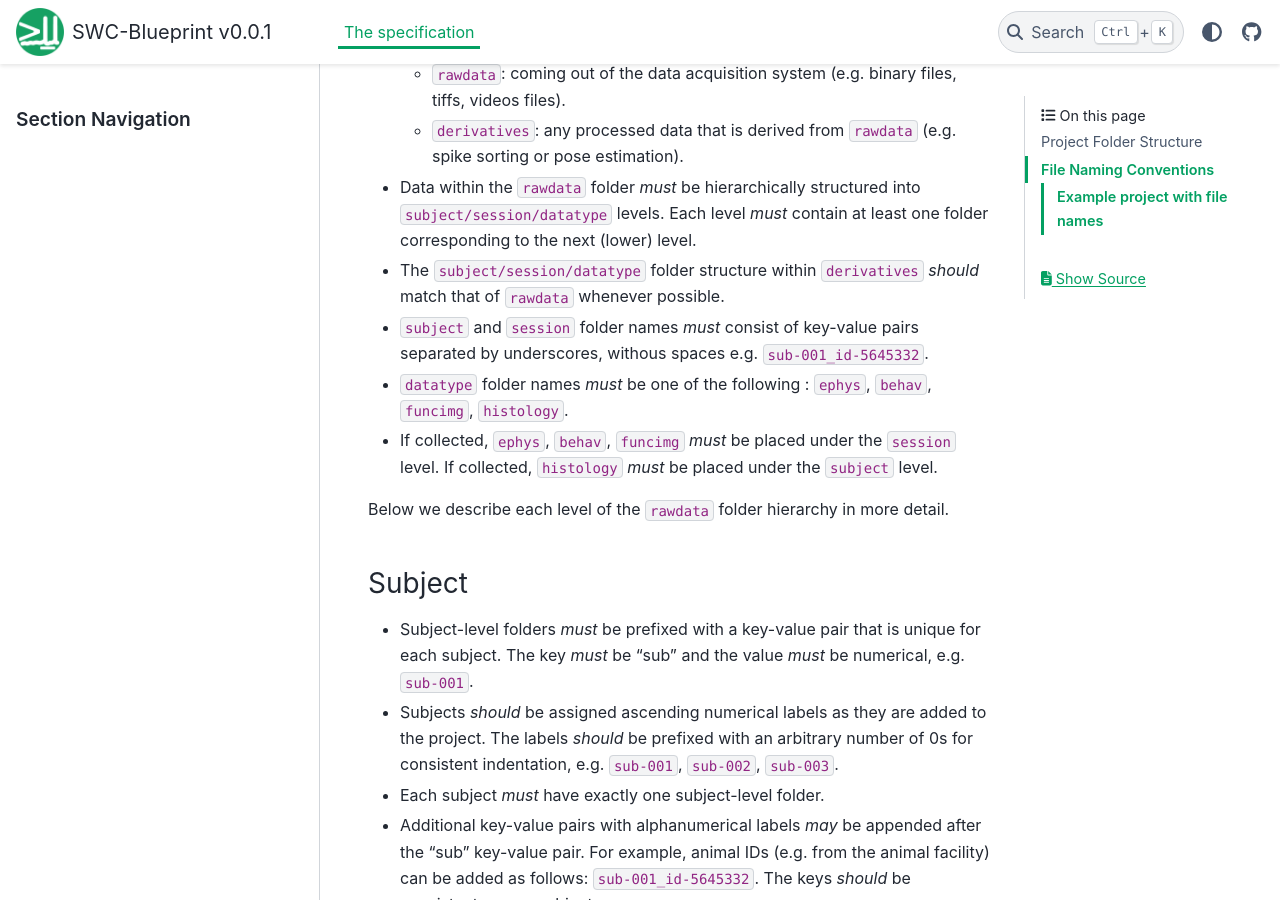
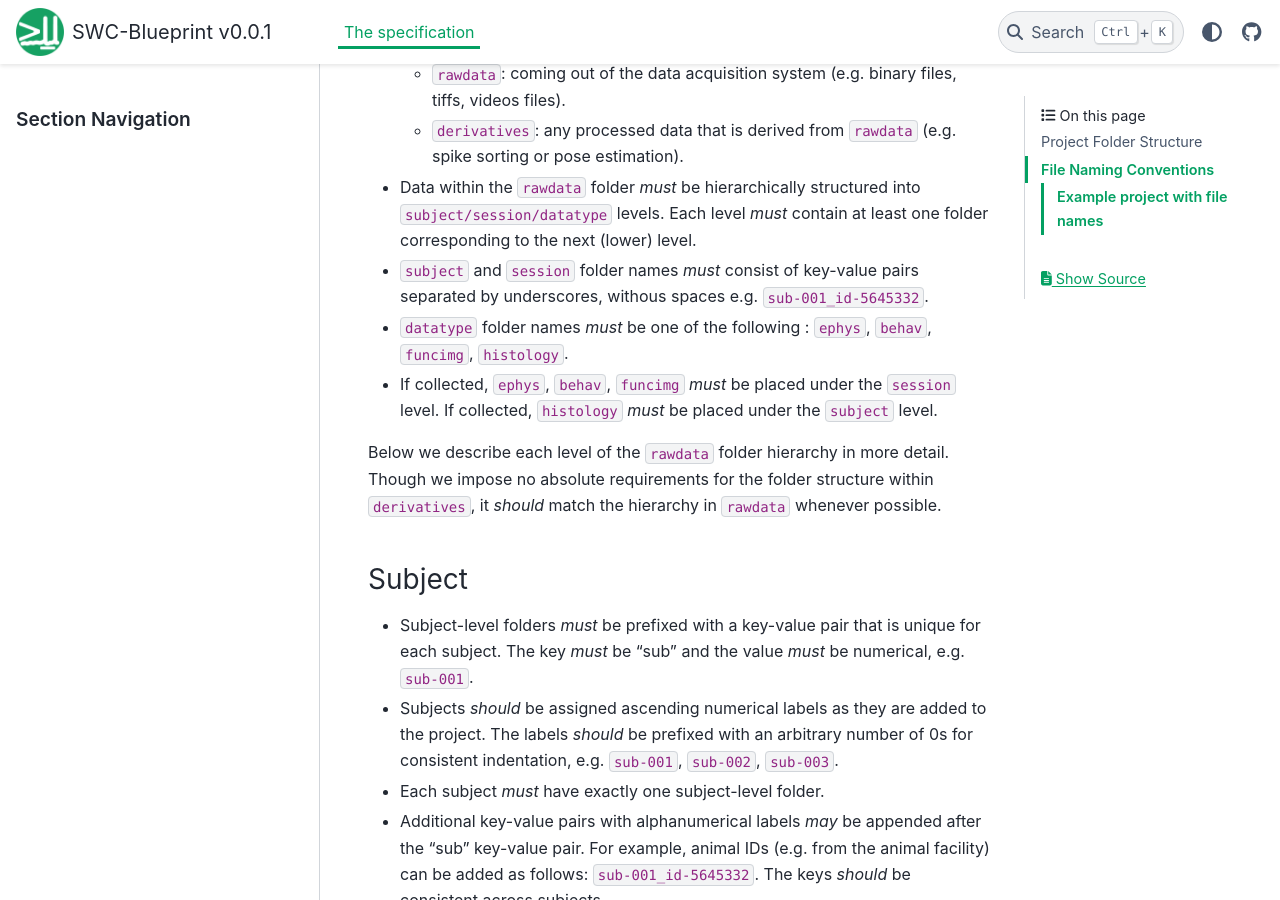
Before and after one commit to neuroinformatics-unit/NeuroBlueprint, a Sphinx documentation site: the page built from docs/source/specification.md, in a window 1280 px wide and 900 px high, scrolled down 924 px. Built offline with Sphinx 7.4.7 and the PyData theme 0.15.4, drawn with Linux system fonts in a browser that asks for light colours.

Commit message:
move mention of derivatives hierarchy after describing rawdata hierarchy

```diff
--- a/docs/source/specification.md
+++ b/docs/source/specification.md
@@ -35,16 +35,13 @@ For example:
 
 * Data within the `rawdata` folder *must* be hierarchically structured into `subject/session/datatype` levels. Each level *must* contain at least one folder corresponding to the next (lower) level.
 
-* The `subject/session/datatype` folder structure within `derivatives` *should*
-match that of `rawdata` whenever possible.
-
 * `subject` and `session` folder names *must* consist of key-value pairs separated by underscores, withous spaces e.g. `sub-001_id-5645332`.
 
 * `datatype` folder names *must* be one of the following : `ephys`, `behav`, `funcimg`, `histology`.
 
 * If collected, `ephys`, `behav`, `funcimg` *must* be placed under the `session` level. If collected, `histology` *must* be placed under the `subject` level.
 
-Below we describe each level of the `rawdata` folder hierarchy in more detail.
+Below we describe each level of the `rawdata` folder hierarchy in more detail. Though we impose no absolute requirements for the folder structure within `derivatives`, it *should* match the hierarchy in `rawdata` whenever possible.
 
 ### Subject
 
```
